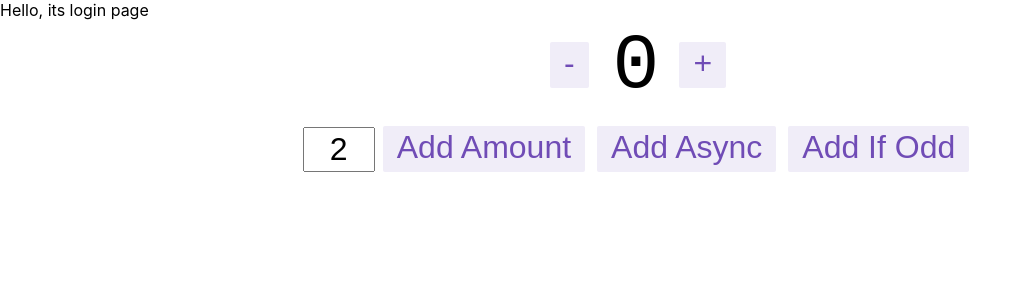
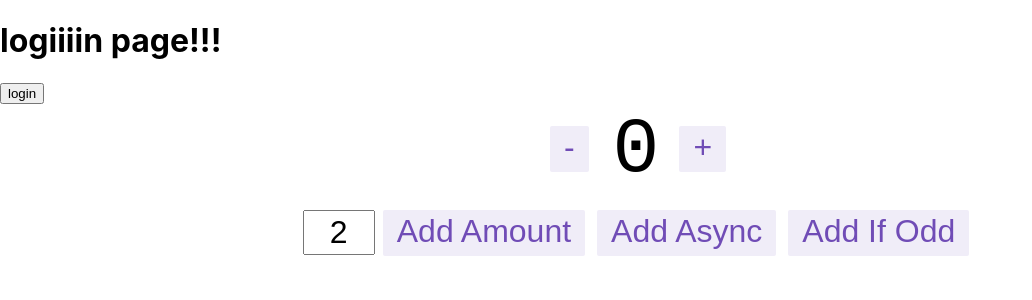
Before and after one commit to Kiri1111/cards_rtk, a React (Create React App) app: page /login in a window 1280 px wide. Shown: the top 300 px of the page, without its empty margins (0-1032 px from the left). Built offline with nearby package versions, Linux system fonts and the light colour scheme.

Commit message:
feat: auth feature

```diff
--- a/src/features/auth/authApi.ts
+++ b/src/features/auth/authApi.ts
@@ -3,13 +3,30 @@ import {instance} from "../../common/api/commonApi";
 export const authApi = {
 	register(arg: ArgRegisterType) {
 		return instance.post<RegisterResponseType>('auth/register', arg)
+	},
+	login(arg: ArgLoginType) {
+		return instance.post('auth/login', arg)
 	}
 }
+
+// export type ResponseType<D = {}> = {
+// 	resultCode: number
+// 	messages: Array<string>
+// 	fieldsErrors?: Array<string>
+// 	data: D
+// }
 
 export type ArgRegisterType = {
 	email: string,
 	password: string
+
 }
+export type ArgLoginType = {
+	email: string,
+	password: string
+	rememberMe: boolean
+}
+
 export type RegisterResponseType = {
 	addedUser: UserType
 }
--- a/src/features/auth/authSlice.ts
+++ b/src/features/auth/authSlice.ts
@@ -1,12 +1,14 @@
 import {createAsyncThunk, createSlice} from "@reduxjs/toolkit";
-import {ArgRegisterType, authApi} from "./authApi";
+import {ArgLoginType, ArgRegisterType, authApi} from "./authApi";
 
 const register = createAsyncThunk('auth/register', (arg: ArgRegisterType, thunkAPI) => {
-		const {dispatch, getState, rejectWithValue} = thunkAPI
-		authApi.register(arg).then((res) => console.log(res))
-	}
-)
+	const {dispatch, getState, rejectWithValue} = thunkAPI
+	authApi.register(arg).then((res) => console.log(res))
+})
 
+const login = createAsyncThunk('auth/login', (arg: ArgLoginType, thunkAPI) => {
+	authApi.login(arg).then((res) => console.log(res))
+})
 
 const slice = createSlice({
 	name: 'auth',
@@ -15,4 +17,4 @@ const slice = createSlice({
 })
 
 export const authReducer = slice.reducer
-export const authThunks = {register}
+export const authThunks = {register, login}
--- /dev/null
+++ b/src/features/auth/login/Login.tsx
@@ -0,0 +1,16 @@
+import React from 'react';
+import {useAppDispatch} from "../../../app/hooks";
+import {authThunks} from "../authSlice";
+
+export const Login = () => {
+	const dispatch = useAppDispatch()
+	const loginHandler = () => {
+		dispatch(authThunks.login({email: 's,', password: 's', rememberMe: true}))
+	}
+	return (
+		<div>
+			<h1>logiiiin page!!!</h1>
+			<button onClick={loginHandler}>login</button>
+		</div>
+	);
+};
--- a/src/index.tsx
+++ b/src/index.tsx
@@ -7,6 +7,7 @@ import reportWebVitals from './reportWebVitals';
 import './index.css';
 import {createBrowserRouter, RouterProvider} from "react-router-dom";
 import {Register} from "./features/auth/register/Register";
+import {Login} from "./features/auth/login/Login";
 
 const router = createBrowserRouter([
 	{
@@ -15,7 +16,7 @@ const router = createBrowserRouter([
 	},
 	{
 		path: '/login',
-		element: <div>Hello, its login page</div>
+		element: <Login/>
 	}, {
 		path: '/logout',
 		element: <div>Hello, its logout page</div>
```
